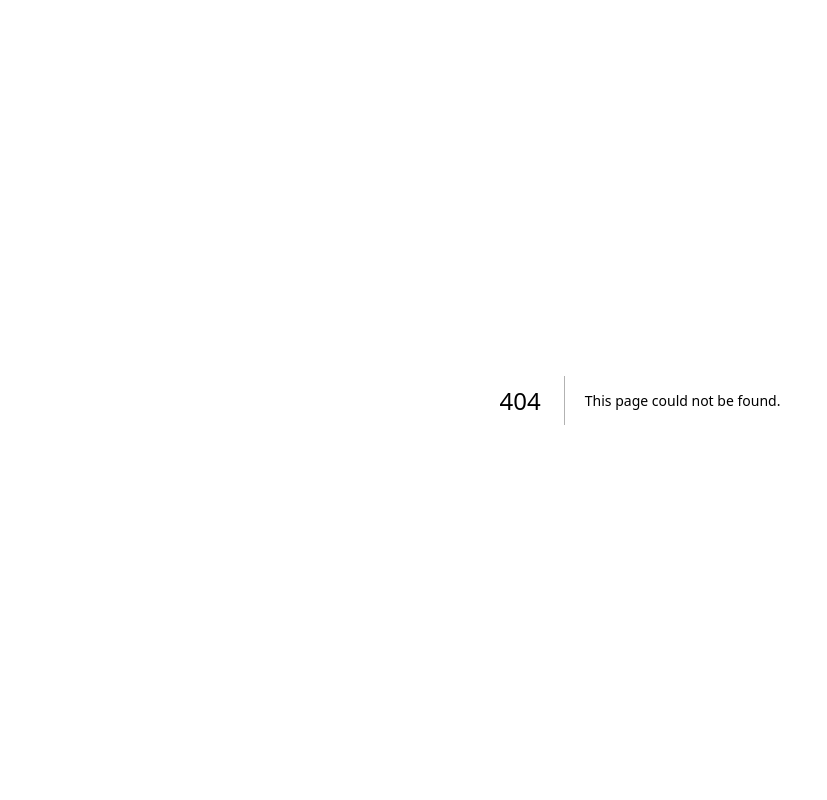
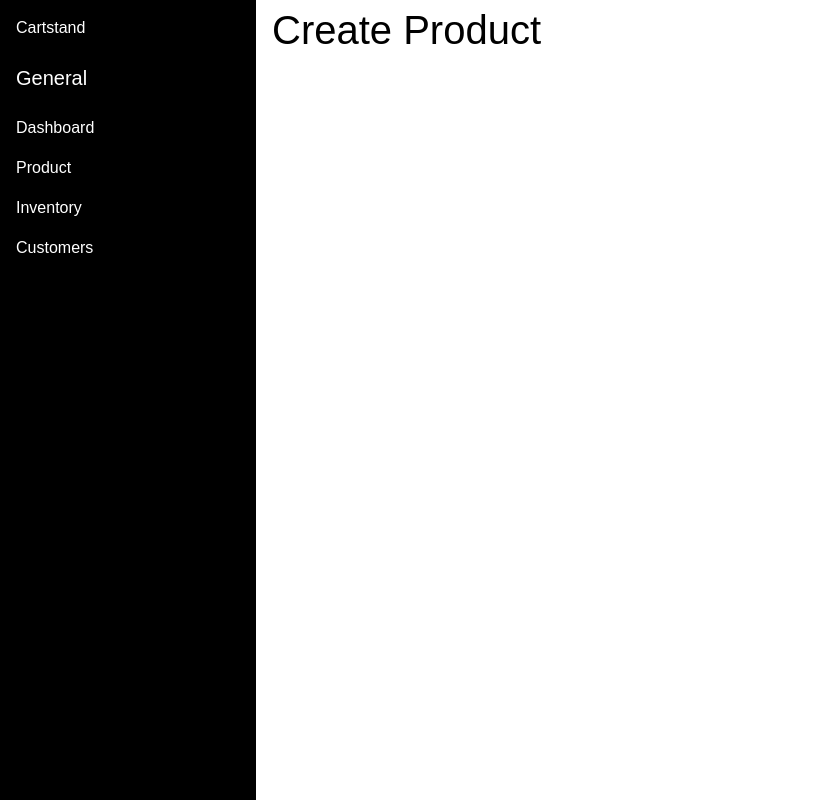
Before and after one commit to amaben2020/advanced-cart-system-zustand, a Next.js app: page /admin/create in a window 1280 px wide. Before the commit this address had no page. Shown: the whole page, without its empty margins (0-827 px from the left). Built offline with nearby package versions, Linux system fonts and the light colour scheme.

Commit message:
adding create product for admin

```diff
--- a/src/app/(pages)/admin/create-product/page.tsx
+++ /dev/null
@@ -1,5 +0,0 @@
-const CreateProduct = () => {
-  return <div>CreateProduct</div>;
-};
-
-export default CreateProduct;
--- /dev/null
+++ b/src/app/(pages)/admin/create/page.tsx
@@ -0,0 +1,15 @@
+import AdminDashboardLayout from "../layout";
+
+const CreateProduct = () => {
+  return (
+    <AdminDashboardLayout>
+      <h1>Create Product</h1>
+
+      <form action="">
+        <input type="text" />
+      </form>
+    </AdminDashboardLayout>
+  );
+};
+
+export default CreateProduct;
--- /dev/null
+++ b/src/components/elements/input/index.tsx
@@ -0,0 +1,18 @@
+import { HTMLAttributes } from "react";
+
+interface IInputProps extends HTMLAttributes<HTMLInputElement> {
+  label: string;
+}
+
+const Input = ({ label, ...rest }: IInputProps) => {
+  return (
+    <>
+      <label htmlFor="" className="mr-2">
+        {label}
+      </label>
+      <input {...rest} className="p-3 text-black border-2 rounded-md" />
+    </>
+  );
+};
+
+export default Input;
```
